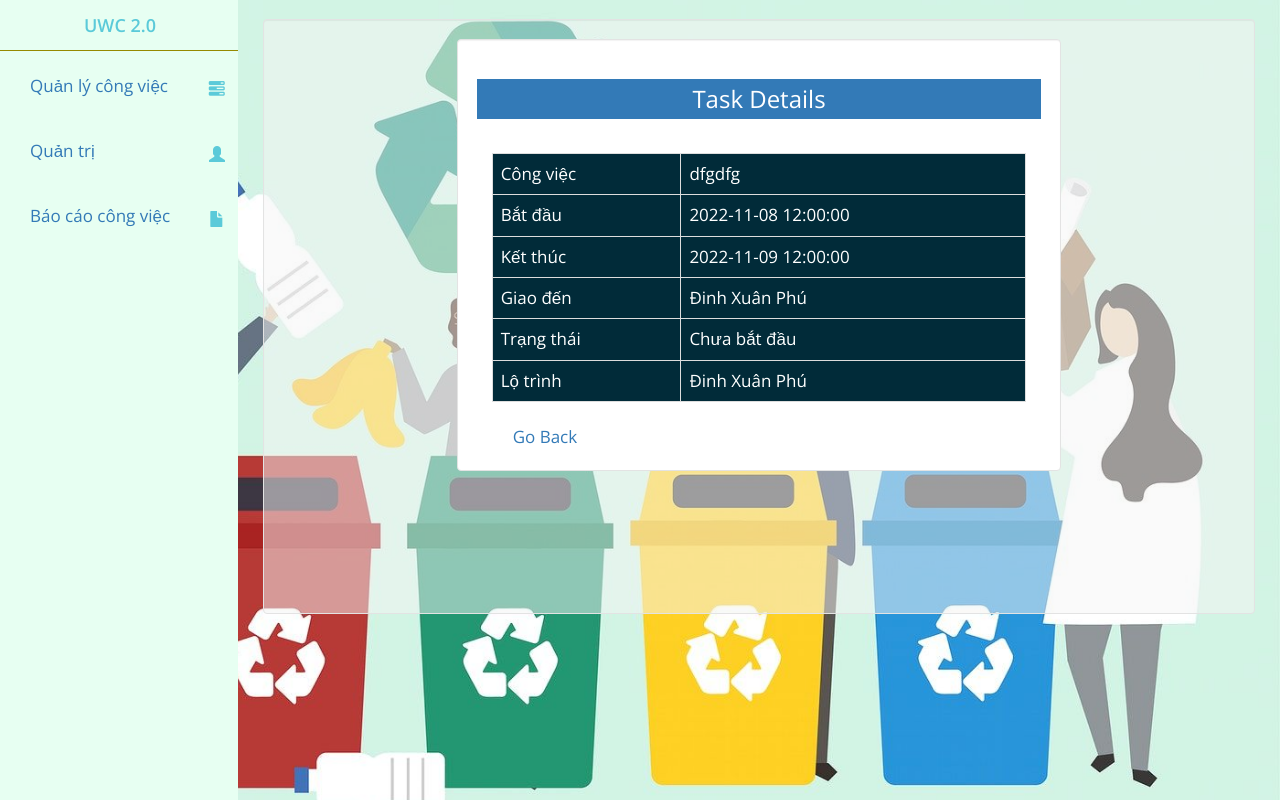
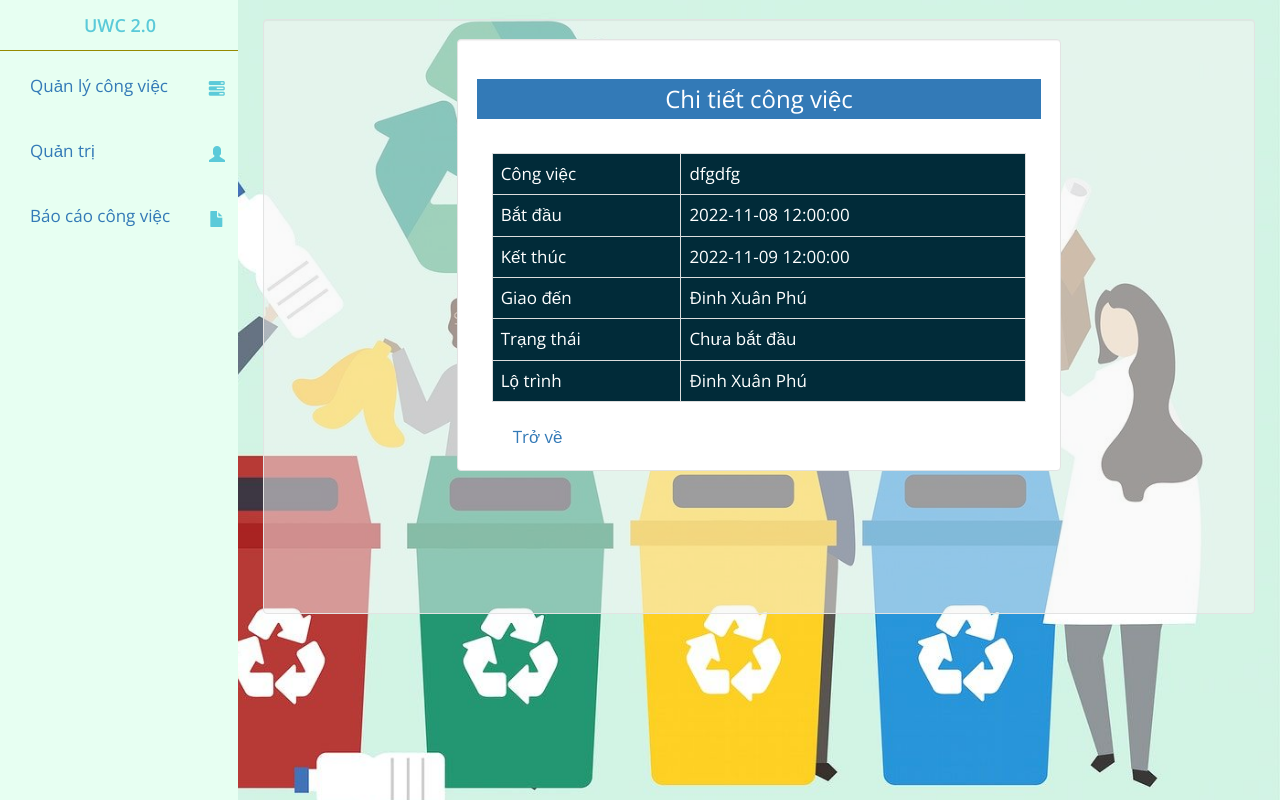
Before and after one commit to TravisMai/CO3001_UWC_HK221, a PHP site: page /task-details.php?task_id=5 in a window 1280 px wide. Run offline with PHP 8.4, Linux system fonts and the light colour scheme; a user stored in the database is signed in; data comes from the database, SQL or seed files in the repository.

Commit message:
Update task-details.php

```diff
--- a/etms/task-details.php
+++ b/etms/task-details.php
@@ -45,7 +45,7 @@ $row = $info->fetch(PDO::FETCH_ASSOC);
           <div class="row">
             <div class="col-md-8 col-md-offset-2">
               <div class="well">
-                <h3 class="text-center bg-primary" style="padding: 7px;">Task Details </h3><br>
+                <h3 class="text-center bg-primary" style="padding: 7px;">Chi tiết công việc </h3><br>
 
                       <div class="row">
                         <div class="col-md-12">
@@ -84,7 +84,7 @@ $row = $info->fetch(PDO::FETCH_ASSOC);
                             <div class="form-group">
 
                               <div class="col-sm-3">
-                                <a title="Update Task"  href="task-info.php"><span class="btn btn-success-custom btn-xs">Go Back</span></a>
+                                <a title="Update Task"  href="task-info.php"><span class="btn btn-success-custom btn-xs">Trở về</span></a>
                               </div>
                             </div>
                           </form>
```
